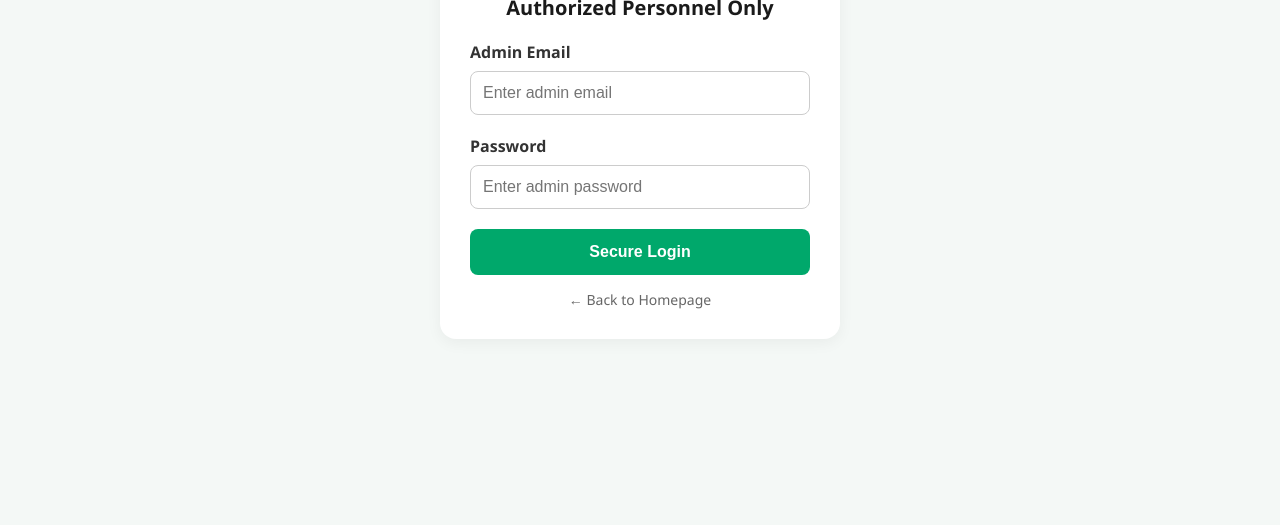
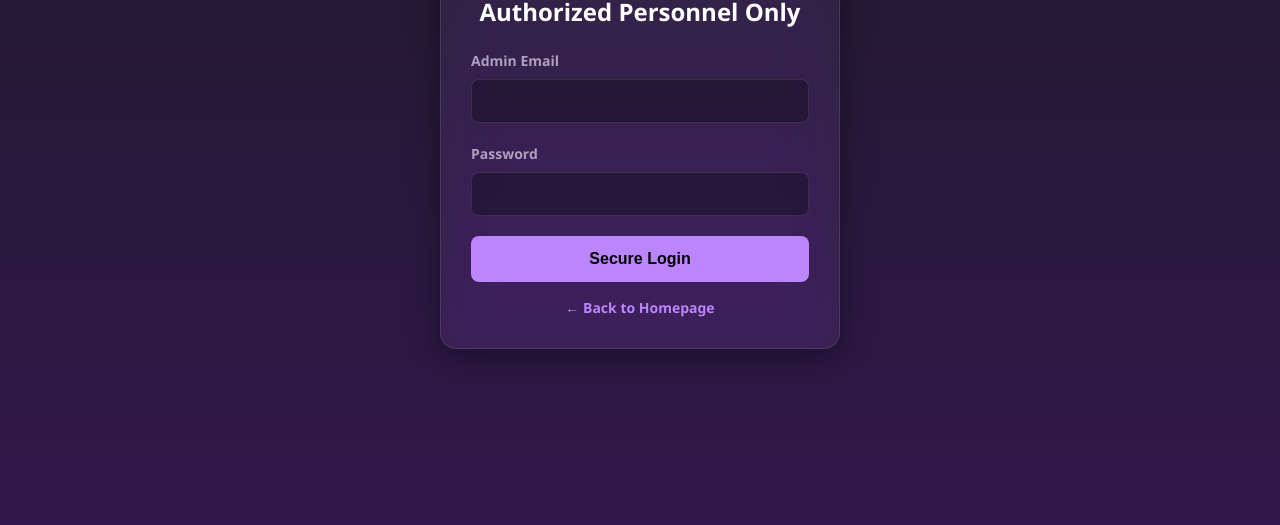
Before and after one commit to 4gs6776-lang/investpro, a plain HTML site: page admin-login.html in a window 1280 px wide. Shown: the part 275-800 px from the top of the page. Drawn offline with Linux system fonts and the light colour scheme.

Commit message:
Update admin-login.html

```diff
--- a/admin-login.html
+++ b/admin-login.html
@@ -4,55 +4,25 @@
     <meta charset="UTF-8">
     <meta name="viewport" content="width=device-width, initial-scale=1.0">
     <title>NovaVest - Admin Login</title>
-    <style>
-        * { box-sizing: border-box; margin: 0; padding: 0; }
-        body { font-family: 'Segoe UI', Roboto, sans-serif; background-color: #f4f8f6; color: #1a1a1a; display: flex; justify-content: center; align-items: center; min-height: 100vh; padding: 20px; }
-        .form-container { max-width: 400px; width: 100%; background: white; padding: 30px; border-radius: 16px; box-shadow: 0 4px 15px rgba(0,0,0,0.05); border-top: 4px solid #00a86b; }
-        .logo { text-align: center; font-size: 28px; font-weight: 800; color: #00a86b; margin-bottom: 10px; }
-        h2 { text-align: center; color: #1a1a1a; margin-bottom: 20px; font-size: 20px; }
-        .form-group { margin-bottom: 20px; }
-        label { display: block; margin-bottom: 8px; font-weight: 600; color: #333; }
-        input { width: 100%; padding: 12px; border: 1px solid #ccc; border-radius: 8px; font-size: 16px; transition: 0.2s; }
-        input:focus { border-color: #00a86b; outline: none; box-shadow: 0 0 0 3px rgba(0, 168, 107, 0.1); }
-        .btn { width: 100%; background-color: #00a86b; color: white; padding: 14px; border: none; border-radius: 8px; font-weight: 700; cursor: pointer; font-size: 16px; transition: 0.2s; }
-        .btn:hover { background-color: #007a4d; }
-        .back-link { display: block; text-align: center; margin-top: 15px; color: #666; text-decoration: none; font-size: 14px; }
-    </style>
+    <link rel="stylesheet" href="style.css">
 </head>
-<body>
-    <div class="form-container">
-        <div class="logo">NovaVest Admin</div>
+<body style="display: flex; flex-direction: column; align-items: center; justify-content: center; padding: 20px;">
+    <div class="logo">NovaVest Admin</div>
+    <div class="glass-container" style="padding: 30px; width: 100%; max-width: 400px;">
         <h2>Authorized Personnel Only</h2>
         <form id="adminLoginForm">
-            <div class="form-group">
-                <label for="adminId">Admin Email</label>
-                <input type="text" id="adminId" placeholder="Enter admin email" required>
-            </div>
-            <div class="form-group">
-                <label for="adminPass">Password</label>
-                <input type="password" id="adminPass" placeholder="Enter admin password" required>
-            </div>
+            <div class="form-group"><label>Admin Email</label><input type="text" id="adminId" required></div>
+            <div class="form-group"><label>Password</label><input type="password" id="adminPass" required></div>
             <button type="submit" class="btn">Secure Login</button>
         </form>
         <a href="index.html" class="back-link">← Back to Homepage</a>
     </div>
-
     <script>
         document.getElementById('adminLoginForm').addEventListener('submit', function(e) {
             e.preventDefault();
-            let enteredId = document.getElementById('adminId').value;
-            let enteredPass = document.getElementById('adminPass').value;
-
-            let correctId = "goodnews@gmail.com";
-            let correctPass = "NovaVest123";
-
-            if (enteredId === correctId && enteredPass === correctPass) {
-                alert("Login successful! Welcome, Admin.");
-                // Using URL parameter to bypass mobile iframe restrictions
+            if (document.getElementById('adminId').value === "goodnews@gmail.com" && document.getElementById('adminPass').value === "NovaVest123") {
                 window.location.href = "admin.html?auth=success";
-            } else {
-                alert("Access Denied! Invalid admin credentials.");
-            }
+            } else { alert("Access Denied! Invalid credentials."); }
         });
     </script>
 </body>
```
